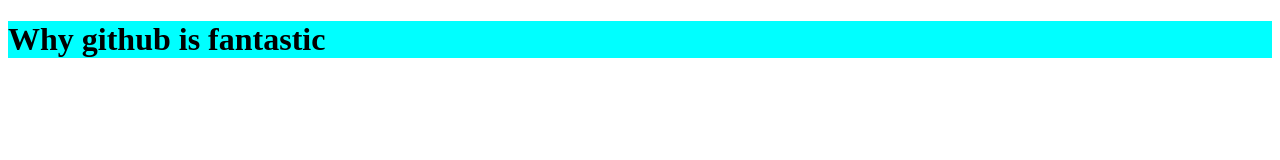
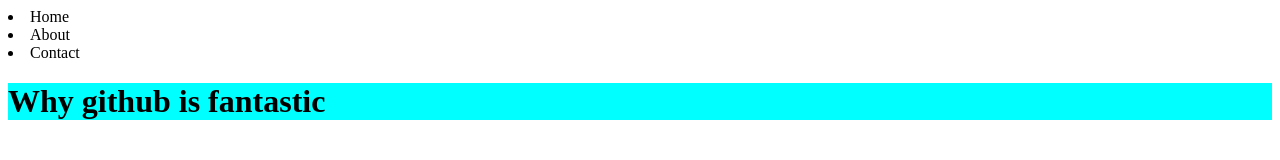
Before and after one commit to david2203/Github-testing, a plain HTML site: page index.html in a window 1280 px wide. Drawn offline with Linux system fonts and the light colour scheme.

Commit message:
changes on dev branch / Nav items

```diff
--- a/index.html
+++ b/index.html
@@ -8,6 +8,11 @@
 </head>
 <body>
     <header>
+        <nav>
+            <li>Home </li>
+            <li>About</li>
+            <li>Contact</li>
+        </nav>
         <h1 class="header--h1">
             Why github is fantastic
         </h1>
```
